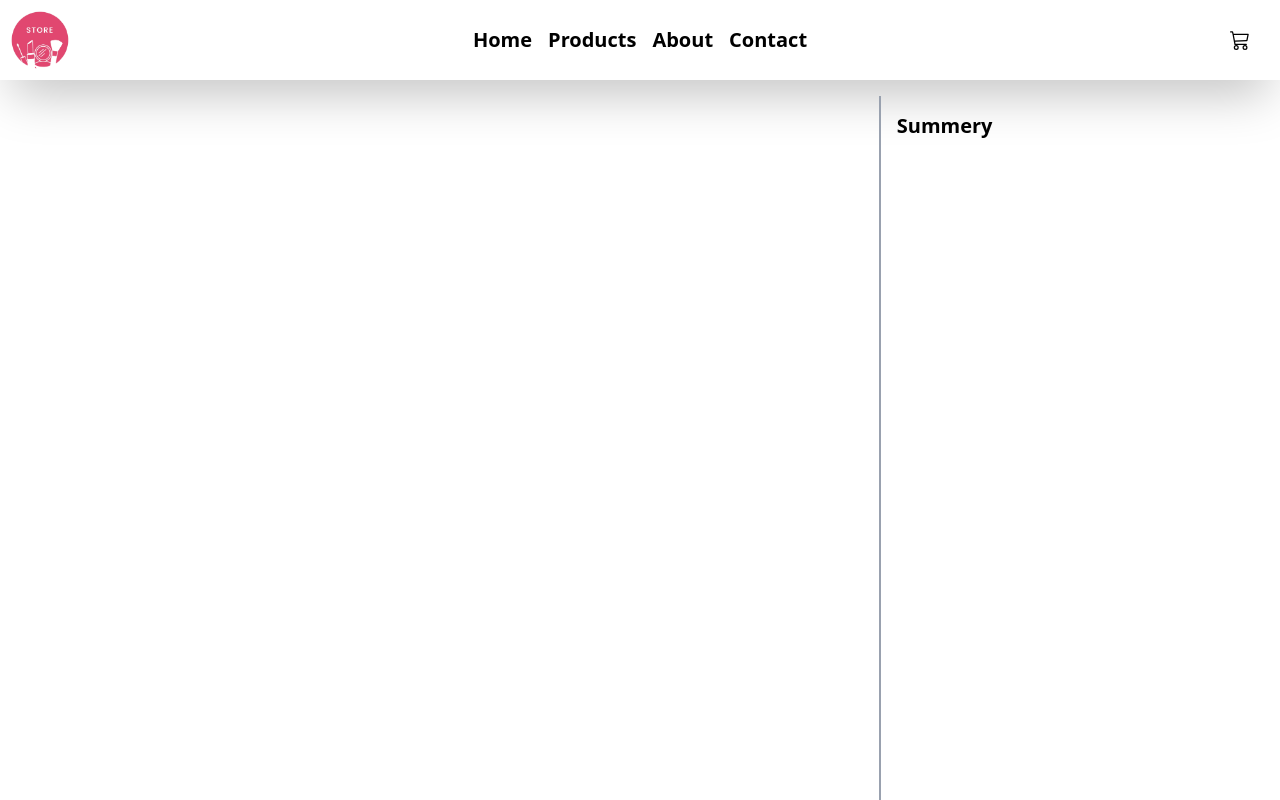
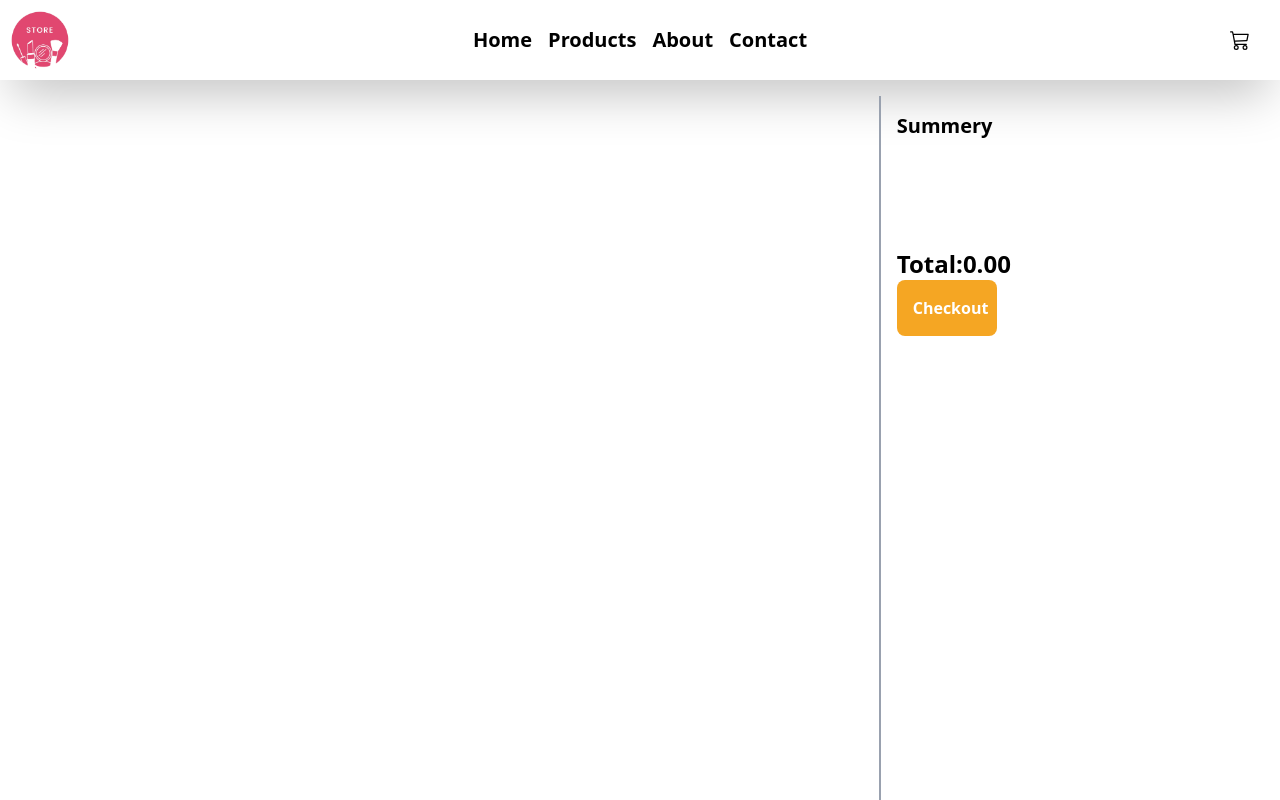
Before and after one commit to kaveeshagimhan/Cosmetic-E-commerce-platform, a React (Vite) app in the folder frontend/: page /cart in a window 1280 px wide. Built offline with nearby package versions, Linux system fonts and the light colour scheme.

Commit message:
Create cart overviwe page

```diff
--- a/frontend/src/pages/client/cart.jsx
+++ b/frontend/src/pages/client/cart.jsx
@@ -1,6 +1,7 @@
 import { useState } from "react";
-import { addToCart, getCart, removeFromCart } from "../../utils/cart";
+import { addToCart, getCart, getTotal, removeFromCart } from "../../utils/cart";
 import { BsFilePlusFill, BsFileMinusFill, BsFillTrashFill } from "react-icons/bs";
+import { Link } from "react-router-dom";
 
 export default function CartPage(){
     const [cart,setCart] = useState(getCart());
@@ -62,7 +63,7 @@ export default function CartPage(){
                     )
                 }
             </div>
-            <div className="w-[calc(30%)] mr-6 p-4 border-l-2 border-gray-400">
+            <div className="w-[calc(30%)] mr-6 p-4 border-l-2 border-gray-400 flex flex-col">
                 <h1 className="text-xl text-black font-bold">Summery</h1>
                 <div className="w-fill h-[100px] flex flex-row ml-2 mt-2">
                     {cart.slice(0, 9).map((item, index) => (
@@ -75,6 +76,15 @@ export default function CartPage(){
                     ))}
 
                 </div>
+                <p className="text-2xl font-bold text-black">Total:
+                        <span>
+                            {getTotal().toFixed(2)}
+                        </span>
+
+                </p>
+                <Link to="/checkout" className="w-[100px] text-white bg-accent px-4 py-4 rounded-lg font-bold hover:bg-secondary transition-all duration-300">
+                    Checkout
+                </Link>
 
             </div>
 
```
